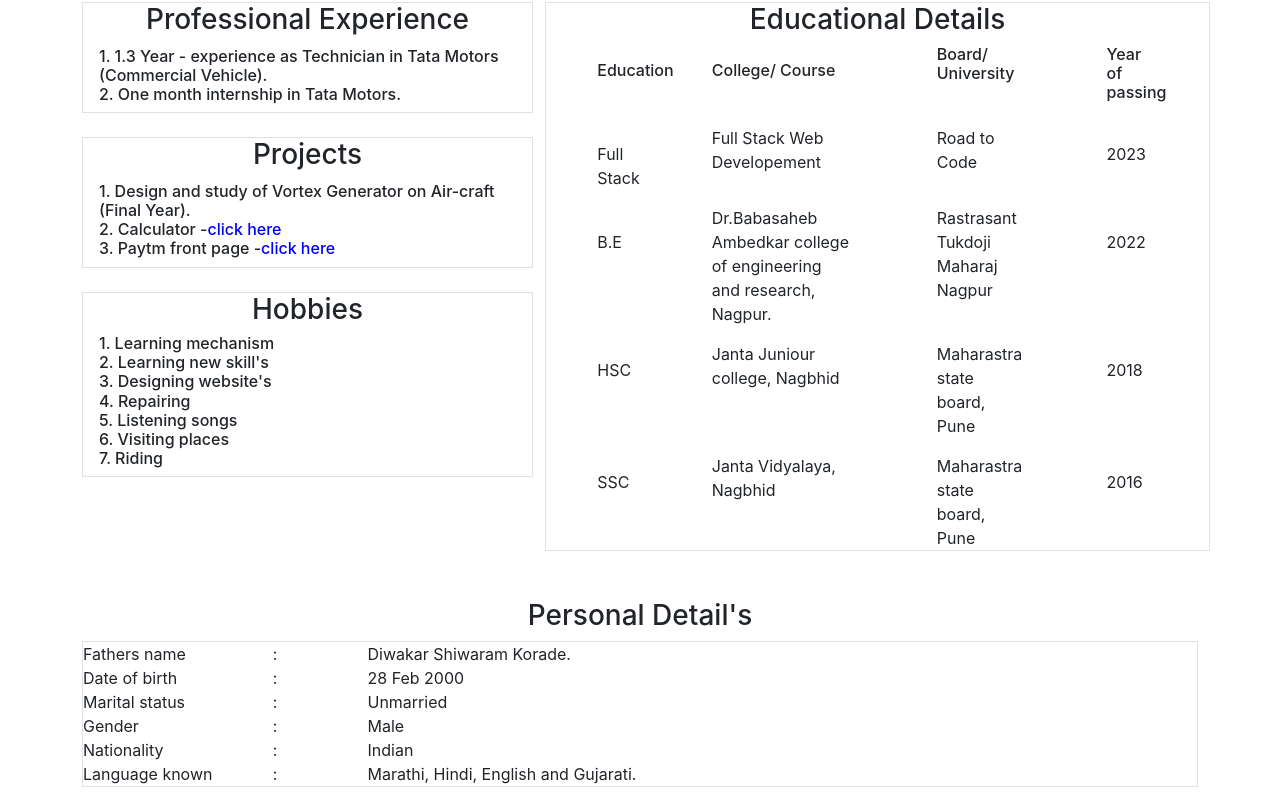
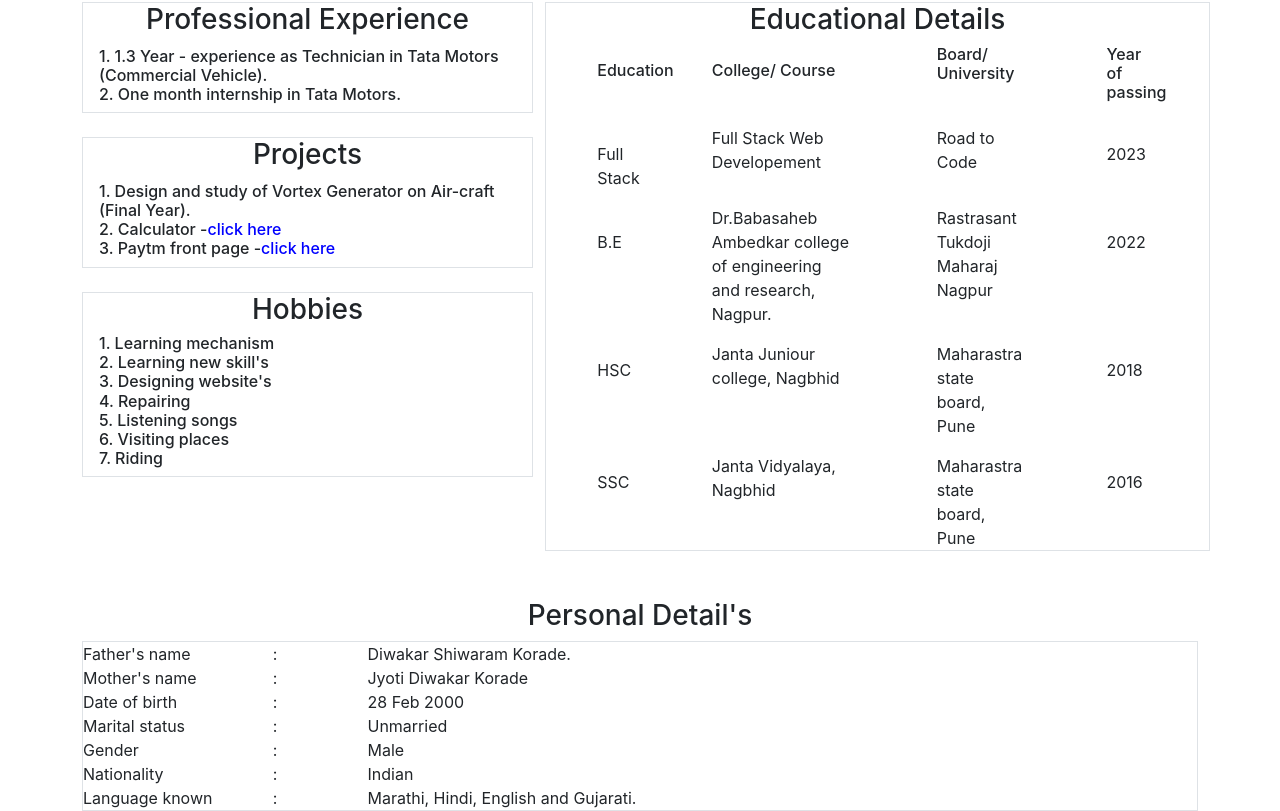
Before and after one commit to Mechboyshyam/portfolio, a React (Create React App) app: page / in a window 1280 px wide. Shown: the part 592-1403 px from the top of the page. Before the commit the page ends 1379 px from the top, so only its background shows below. Built offline with nearby package versions, Linux system fonts and the light colour scheme; the HTML template or start-up script is replaced by a standard one.

Commit message:
littile change in details persomnal

```diff
--- a/src/Home/Home.js
+++ b/src/Home/Home.js
@@ -147,28 +147,31 @@ function Home() {
             <div className="border">
               <div className="d-flex row">
                 <div className="col-2">
-                  Fathers name <br />
-                  Date of birth <br />
-                  Marital status <br />
-                  Gender <br />
-                  Nationality <br />
-                  Language known
+                  <div>Father's name</div>
+                  <div>Mother's name</div>
+                  <div>Date of birth</div>
+                  <div>Marital status</div>
+                  <div>Gender</div>
+                  <div>Nationality</div>
+                  <div>Language known</div>
                 </div>
                 <div className="col-1">
-                  : <br />
-                  : <br />
-                  : <br />
-                  : <br />
-                  : <br />
-                  :
+                  <div>:</div>
+                  <div>:</div>
+                  <div>:</div>
+                  <div>:</div>
+                  <div>:</div>
+                  <div>:</div>
+                  <div>:</div>
                 </div>
                 <div className="col-4">
-                Diwakar Shiwaram Korade.  <br />
-                28 Feb 2000  <br />
-                Unmarried  <br />
-                Male  <br />
-                Indian <br />
-                Marathi, Hindi, English and Gujarati.
+                  <div>Diwakar Shiwaram Korade.</div>
+                  <div>Jyoti Diwakar Korade</div>
+                  <div>28 Feb 2000</div>
+                  <div>Unmarried </div>
+                  <div>Male </div>
+                  <div> Indian </div>
+                  <div>Marathi, Hindi, English and Gujarati.</div>
                 </div>
               </div>
             </div>
```
